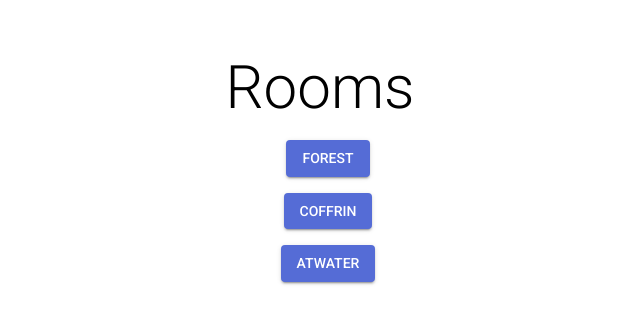
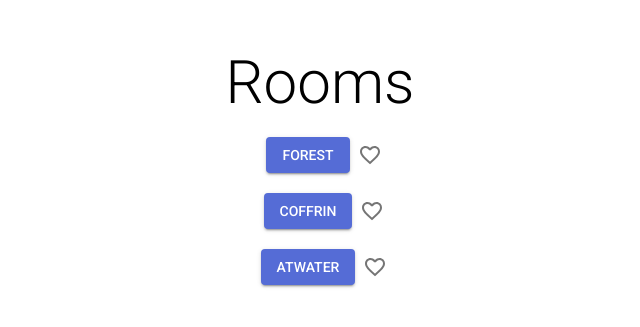
Before and after one commit to Hedavam/Midd-Laundry, a Next.js app: page /rooms in a window 1280 px wide. Shown: the part 233-560 px from the top of the page, without its empty margins (312-952 px from the left). Built offline with nearby package versions, Linux system fonts and the light colour scheme.

Commit message:
favoite icons implemented with routing

```diff
--- a/next.config.js
+++ b/next.config.js
@@ -1,5 +1,22 @@
+const Cookies = require("js-cookie");
+
 module.exports = {
   async redirects() {
+    // Check if there's a favorite room stored in the cookie
+    const favoriteRoom = Cookies.get("favoriteRoom");
+
+    // If there's a favorite room, redirect to that room's page
+    if (favoriteRoom) {
+      return [
+        {
+          source: "/",
+          destination: `/${favoriteRoom}`,
+          permanent: false,
+        },
+      ];
+    }
+
+    // If there's no favorite room, redirect to the rooms page
     return [
       {
         source: "/",
--- a/package.json
+++ b/package.json
@@ -29,6 +29,7 @@
     "@emotion/react": "^11.11.4",
     "@emotion/server": "^11.11.0",
     "@emotion/styled": "^11.11.5",
+    "@mui/icons-material": "^5.15.15",
     "@mui/material": "^5.15.15",
     "@mui/material-nextjs": "^5.15.11",
     "@testcontainers/postgresql": "^10.8.2",
--- a/src/pages/_app.js
+++ b/src/pages/_app.js
@@ -4,6 +4,7 @@ import { useRouter } from "next/router";
 import React, { useState, useEffect } from "react";
 import { ThemeProvider } from "@mui/material/styles";
 import { AppCacheProvider } from "@mui/material-nextjs/v13-pagesRouter";
+import Cookies from "js-cookie";
 import Head from "next/head";
 import theme from "../material/theme";
 
@@ -19,6 +20,8 @@ export default function App(appProps) {
   ]);
 
   const [currentRoom, setCurrentRoom] = useState();
+
+  const [favoriteRoom, setFavoriteRoom] = useState();
 
   useEffect(() => {
     const roomFromQuery = router.query.room;
@@ -37,12 +40,29 @@ export default function App(appProps) {
     }
   };
 
+  useEffect(() => {
+    const favoriteRoomName = Cookies.get("favoriteRoom");
+    if (favoriteRoomName) {
+      setFavoriteRoom(favoriteRoomName);
+      router.push(`/${favoriteRoomName}`);
+    }
+    // eslint-disable-next-line react-hooks/exhaustive-deps
+  }, []);
+
+  const handleFavoriteClick = (room) => {
+    const newFavoriteRoom = favoriteRoom === room ? null : room;
+    setFavoriteRoom(newFavoriteRoom);
+    Cookies.set("favoriteRoom", newFavoriteRoom);
+  };
+
   const props = {
     ...pageProps,
     rooms,
     setRooms,
     currentRoom,
     setCurrentRoom: handleSetCurrentRoom,
+    favoriteRoom,
+    setFavoriteRoom: handleFavoriteClick,
   };
 
   return (
--- a/src/pages/rooms.js
+++ b/src/pages/rooms.js
@@ -1,11 +1,25 @@
-import React from "react";
 import PropTypes from "prop-types";
 import Grid from "@mui/material/Grid";
 import Typography from "@mui/material/Typography";
 import Box from "@mui/material/Box";
 import Button from "@mui/material/Button";
+import IconButton from "@mui/material/IconButton";
+import FavoriteIcon from "@mui/icons-material/Favorite";
+import FavoriteBorder from "@mui/icons-material/FavoriteBorder";
 
-export default function Rooms({ rooms, setCurrentRoom }) {
+export default function Rooms({
+  rooms,
+  setCurrentRoom,
+  favoriteRoom,
+  setFavoriteRoom,
+}) {
+  // Sort the rooms array based on whether a room is favorited or not
+  const sortedRooms = rooms.slice().sort((a, b) => {
+    if (a.name === favoriteRoom) return -1;
+    if (b.name === favoriteRoom) return 1;
+    return 0;
+  });
+
   return (
     <Box
       display="flex"
@@ -15,7 +29,7 @@ export default function Rooms({ rooms, setCurrentRoom }) {
     >
       <Grid container direction="column" alignItems="center" spacing={2}>
         <Typography variant="h2">Rooms</Typography>
-        {rooms.map((room) => (
+        {sortedRooms.map((room) => (
           <Grid item key={room.id}>
             <Button
               variant="contained"
@@ -23,6 +37,13 @@ export default function Rooms({ rooms, setCurrentRoom }) {
             >
               {room.name}
             </Button>
+            <IconButton onClick={() => setFavoriteRoom(room.name)}>
+              {favoriteRoom === room.name ? (
+                <FavoriteIcon />
+              ) : (
+                <FavoriteBorder />
+              )}
+            </IconButton>
           </Grid>
         ))}
       </Grid>
@@ -38,4 +59,6 @@ Rooms.propTypes = {
     }),
   ).isRequired,
   setCurrentRoom: PropTypes.func.isRequired,
+  favoriteRoom: PropTypes.string,
+  setFavoriteRoom: PropTypes.func.isRequired,
 };
```
Also changed, not shown: 1 other file (tests, documents, lock files or other folders).
